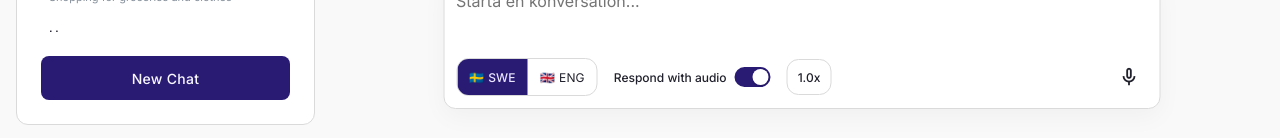
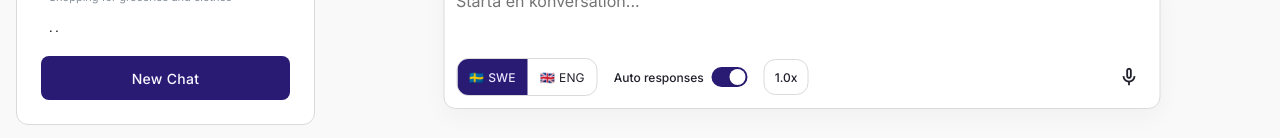
Before and after one commit to designerspov/swedish-tutor-app, a React (Vite) app: page / in a window 1280 px wide. Shown: the part 659-797 px from the top of the page. Built offline with nearby package versions, Linux system fonts and the light colour scheme; a web font is replaced by a local one.

Commit message:
Update SwedishTutor.jsx

```diff
--- a/src/SwedishTutor.jsx
+++ b/src/SwedishTutor.jsx
@@ -1033,7 +1033,7 @@ export default function SwedishTutor() {
                 style={{ color: audioMode ? PURPLE : TEXT_PLACEHOLDER }}
               />
               <span style={{ fontSize: 14, color: TEXT, fontWeight: 500, flex: 1, textAlign: "left" }}>
-                Respond with audio
+                Auto responses
               </span>
               <span style={{
                 width: 48, height: 28, borderRadius: 14,
@@ -1102,7 +1102,7 @@ export default function SwedishTutor() {
                 }}
               >
                 <span style={{ fontSize: 12, color: TEXT, fontWeight: 500 }}>
-                  Respond with audio
+                  Auto responses
                 </span>
                 <span style={{
                   width: 36, height: 20, borderRadius: 10,
```
